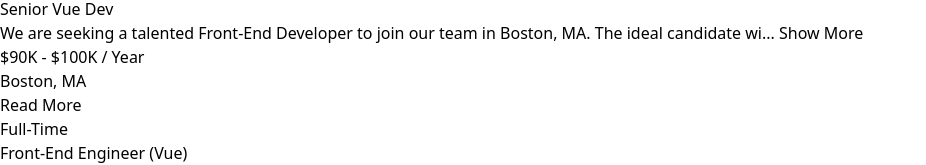
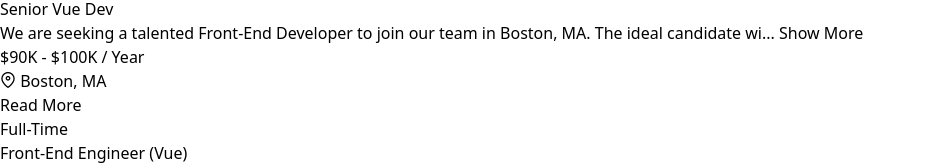
Before and after one commit to benshabbat/VueTutorials, a Vue app in the folder client/: page / in a window 1280 px wide. Shown: the part 591-756 px from the top of the page, without its empty margins (0-926 px from the left). Built offline with nearby package versions, Linux system fonts and the light colour scheme.

Commit message:
icon for location

```diff
--- a/client/src/components/JobCard.vue
+++ b/client/src/components/JobCard.vue
@@ -38,7 +38,7 @@
 
             <div class="flex flex-col lg:flex-row justify-between mb-4">
                 <div class="text-orange-700 mb-3">
-                    <i class="fa-solid fa-location-dot text-lg"></i>
+                    <i class="pi pi-map-marker text-orange-700"></i>
                     {{ job.location }}
                 </div>
                 <a :href="'/jobs/' + job.id"
--- a/client/src/main.js
+++ b/client/src/main.js
@@ -1,5 +1,5 @@
 import './assets/main.css'
-
+import 'primeicons/primeicons.css'
 import { createApp } from 'vue'
 import App from './App.vue'
 
```
